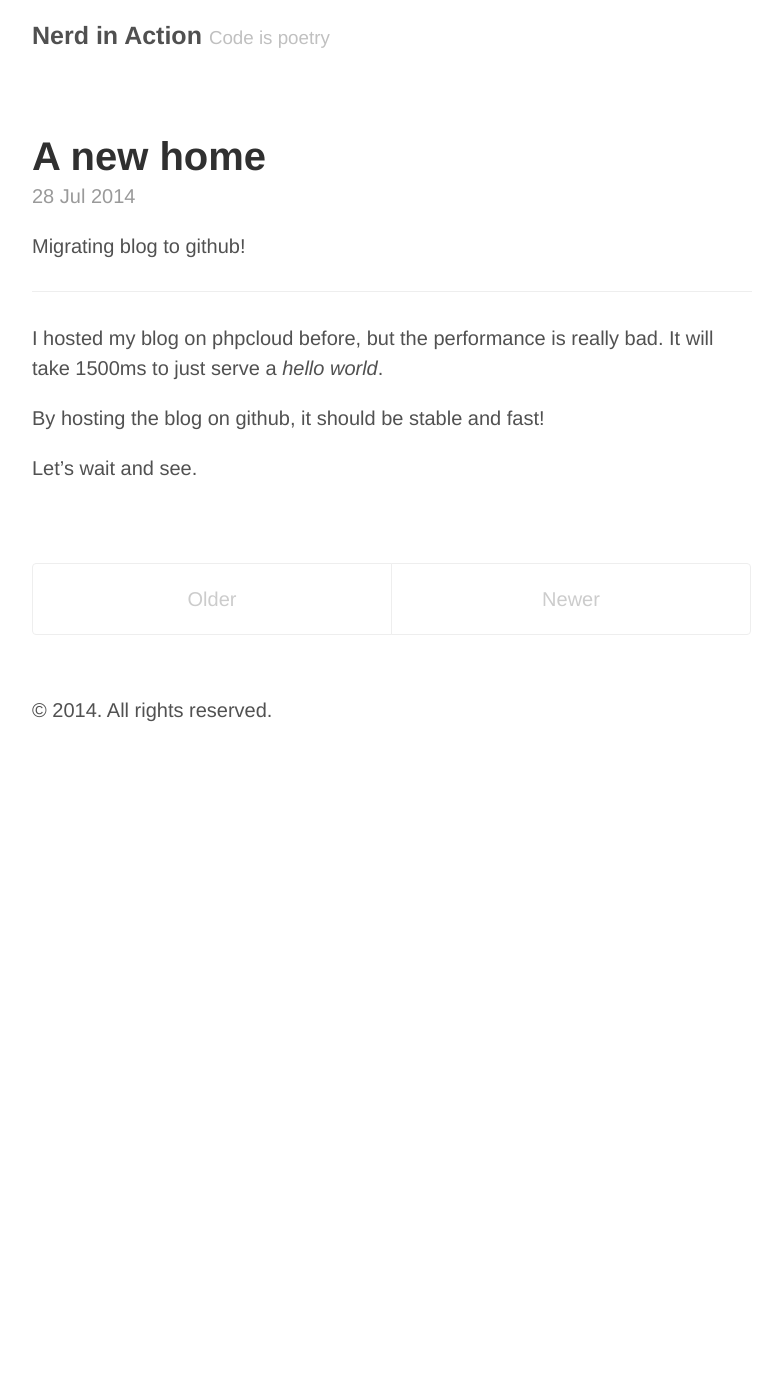
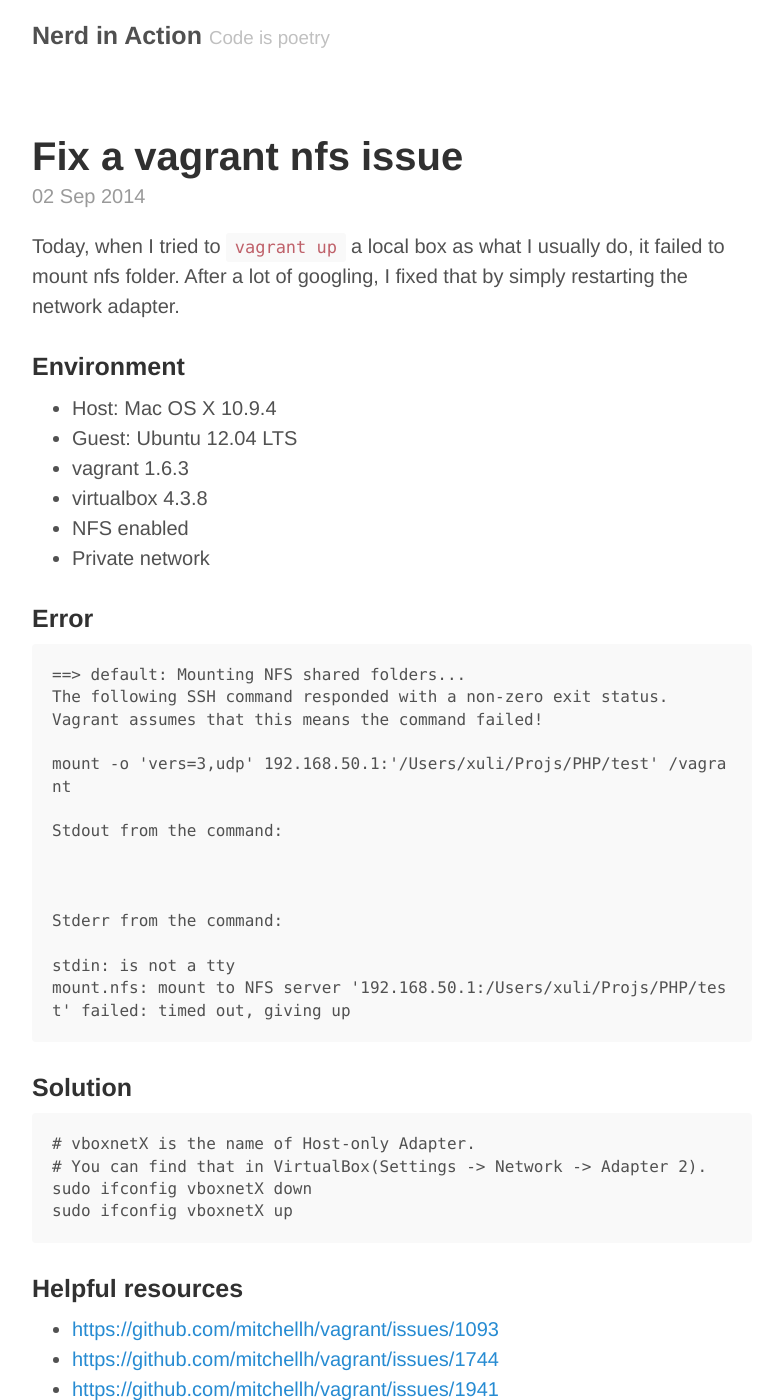
Before and after one commit to xu-li/xu-li.github.io, a Jekyll site: the page built from index.html, in a window 1280 px wide and 1400 px high. Shown: the whole window, without its empty margins (248-1031 px from the left). Built offline with Jekyll 4.4.1, drawn with Linux system fonts in a browser that asks for light colours; Markdown is read by kramdown in place of the engine named in the settings; the list of posts is cut into pages by our own code.

Commit message:
add "fix vagrant nfs issue"

````diff
--- a/_config.yml
+++ b/_config.yml
@@ -10,7 +10,7 @@ permalink:        pretty
 title:            Nerd in Action
 tagline:          Code is poetry
 url:              http://lixu.name
-paginate:         1
+paginate:         5
 baseurl:          /
 author:
   name:           Xu Li
--- /dev/null
+++ b/_posts/2014-09-02-fix-vagrant-nfs-issue.md
@@ -0,0 +1,51 @@
+---
+layout: post
+title: Fix a vagrant nfs issue
+category: code
+tags: vagrant, nfs
+---
+
+Today, when I tried to ```vagrant up``` a local box as what I usually do, it failed to mount nfs folder. After a lot of googling, I fixed that by simply restarting the network adapter.
+
+### Environment
+
+- Host: Mac OS X 10.9.4
+- Guest: Ubuntu 12.04 LTS
+- vagrant 1.6.3
+- virtualbox 4.3.8
+- NFS enabled
+- Private network
+
+### Error
+
+```
+==> default: Mounting NFS shared folders...
+The following SSH command responded with a non-zero exit status.
+Vagrant assumes that this means the command failed!
+
+mount -o 'vers=3,udp' 192.168.50.1:'/Users/xuli/Projs/PHP/test' /vagrant
+
+Stdout from the command:
+
+
+
+Stderr from the command:
+
+stdin: is not a tty
+mount.nfs: mount to NFS server '192.168.50.1:/Users/xuli/Projs/PHP/test' failed: timed out, giving up
+```
+
+### Solution
+
+```
+# vboxnetX is the name of Host-only Adapter.
+# You can find that in VirtualBox(Settings -> Network -> Adapter 2).
+sudo ifconfig vboxnetX down
+sudo ifconfig vboxnetX up
+```
+
+### Helpful resources
+
+- [https://github.com/mitchellh/vagrant/issues/1093](https://github.com/mitchellh/vagrant/issues/1093)
+- [https://github.com/mitchellh/vagrant/issues/1744](https://github.com/mitchellh/vagrant/issues/1744)
+- [https://github.com/mitchellh/vagrant/issues/1941](https://github.com/mitchellh/vagrant/issues/1941)
````
